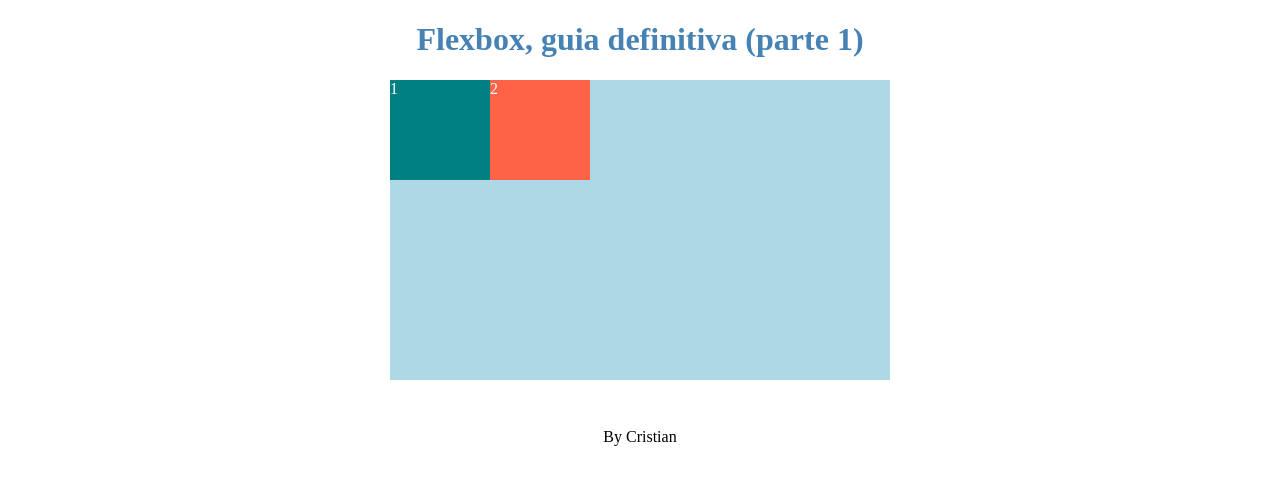
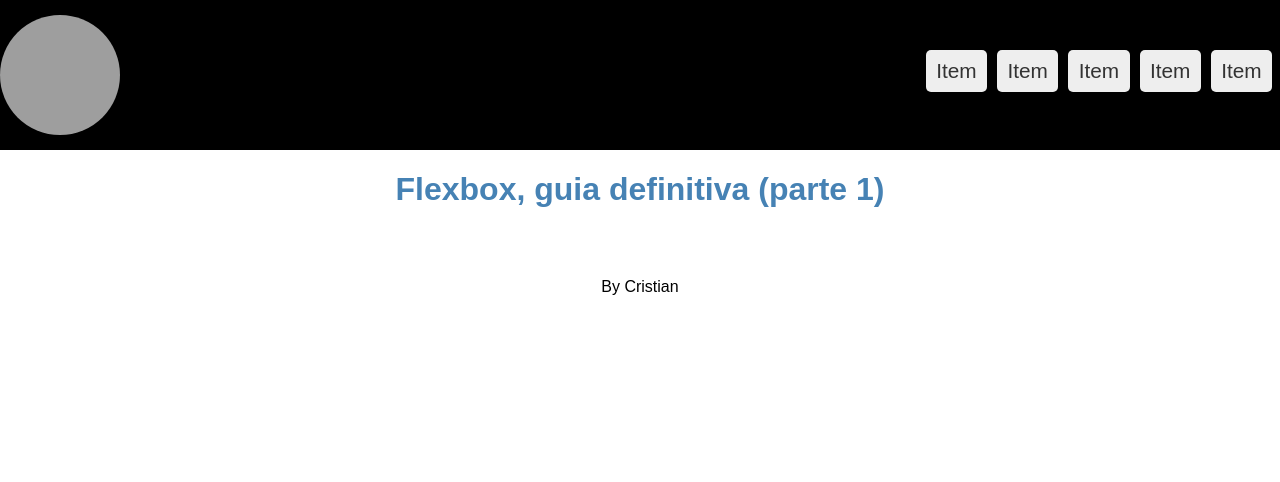
Before and after one commit to CristianSifuentes/FlexBoxLabs, a website: page ejemplo2/index.html in a window 1280 px wide. Drawn offline with Linux system fonts and the light colour scheme; grey boxes are pictures that could not be loaded.

Commit message:
CSC 2019/01/27: Practicando flexbox más a profundidad

```diff
--- a/css/styles.css
+++ /dev/null
@@ -1,33 +0,0 @@
-h1 {
-    text-align: center;
-    color: steelblue;
-}
-
-.flex-conteiner {
-    width: 500px;
-    height: 300px;
-    background-color: lightblue;
-    margin: auto;
-    display: flex;
-    /*Creado un contexto para flexbox, los hijos del elemento se converten en flexibles y   */
-    /*automaticamente aparecen 2 ejes (main axis horizontal y cross axis - vertical)*/
-    /*flex-direction: column;*/ /*mi eje principal se cambia a vertical, por defecto es row*/
-
-}
-
-.flex-item {
-    background: tomato;
-    color: white;
-    width: 100px;
-    height: 100px;
-}
-
-.flex-item:nth-child(odd){
-    background: teal;
-    color: white;
-}
-
-footer {
-    padding-top: 3rem;
-    text-align: center;
-}
--- /dev/null
+++ b/ejemplo1/css/styles.css
@@ -0,0 +1,60 @@
+h1 {
+    text-align: center;
+    color: steelblue;
+}
+
+.flex-conteiner {
+    width: 500px;
+    height: 300px;
+    background-color: lightblue;
+    margin: auto;
+    display: flex;
+    /*Creado un contexto para flexbox, los hijos del elemento se converten en flexibles y   */
+    /*automaticamente aparecen 2 ejes (main axis horizontal y cross axis - vertical)*/
+    /*flex-direction: column;*/ /*mi eje principal se cambia a vertical, por defecto es row*/
+    /* flex-direction: row; */
+    justify-content: space-around;/*alinea elementos en el eje principal*/
+    align-items:  center; /*Alinea los elementos del eje secundario*/
+
+}
+
+/*
+justify-content:
+flex-start (default)
+flex-end -> final del eje
+space-berween | space-around (espacio uniforme) | center (centrado)
+*/
+
+/*
+align-items:
+stretch (defecto) /*reyena todo el espacio en el espacio
+flex-start (default)
+flex-end -> final del eje
+baseline  alinea con respecot a la linea base del centro| center (centrado)
+*/
+
+/*Align-seft
+sobre escribe para 1 unico elemento su align-items
+
+*/
+
+
+.flex-item {
+    background: tomato;
+    color: white;
+    width: 100px;
+    height: 100px;
+    display: flex;/*Puedo a un elemento que esta dentro de un contenedor también colocar la propiedad de flex*/
+    justify-content: center;
+    align-items: center;
+}
+
+.flex-item:nth-child(odd){
+    background: teal;
+    color: white;
+}
+
+footer {
+    padding-top: 3rem;
+    text-align: center;
+}
--- /dev/null
+++ b/ejemplo2/css/styles.css
@@ -0,0 +1,49 @@
+body {
+    margin: 0;
+    padding: 0;
+    font-family: sans-serif;
+}
+
+h1 {
+    text-align: center;
+    color: steelblue;
+}
+
+header {
+    height: 150px;
+    background: black;
+    display: flex;
+    /* justify-content: space-between; */
+    align-items: center;
+}
+
+.logo {
+    border-radius: 50%;
+    margin-right: auto;
+}
+
+ul {
+    list-style: none;
+    padding: 0;
+    margin: 0;
+    display: flex;
+    color: white;
+    /* align-self: flex-end; */
+    margin-bottom: .5em;
+    margin-right: .5em;
+}
+ul li {
+    background: #eee;
+    color: #333;
+    border-radius: 5px;
+    margin-left: 10px;
+    font-size: 1.3em;
+    padding: 0 .5em;
+    line-height: 2;
+}
+
+
+footer {
+    padding-top: 3rem;
+    text-align: center;
+}
--- a/index.html
+++ b/ejemplo2/index.html
@@ -8,11 +8,19 @@
     <link rel="stylesheet" href="css/styles.css">
 </head>
 <body>
+
+
+    <header>
+        <img src="http://lorempixel.com/120/120" alt="" class="logo">
+        <ul>
+            <li>Item</li>
+            <li>Item</li>
+            <li>Item</li>
+            <li>Item</li>
+            <li>Item</li>
+        </ul>
+    </header>
     <h1>Flexbox, guia definitiva (parte 1)</h1>
-    <div class="flex-conteiner">
-       <div class="flex-item">1</div>
-       <div class="flex-item">2</div>
-    </div>
     <footer>
         By Cristian
     </footer>
```
Also changed, not shown: ejemplo1/index.html (added, +23 -0 lines).
